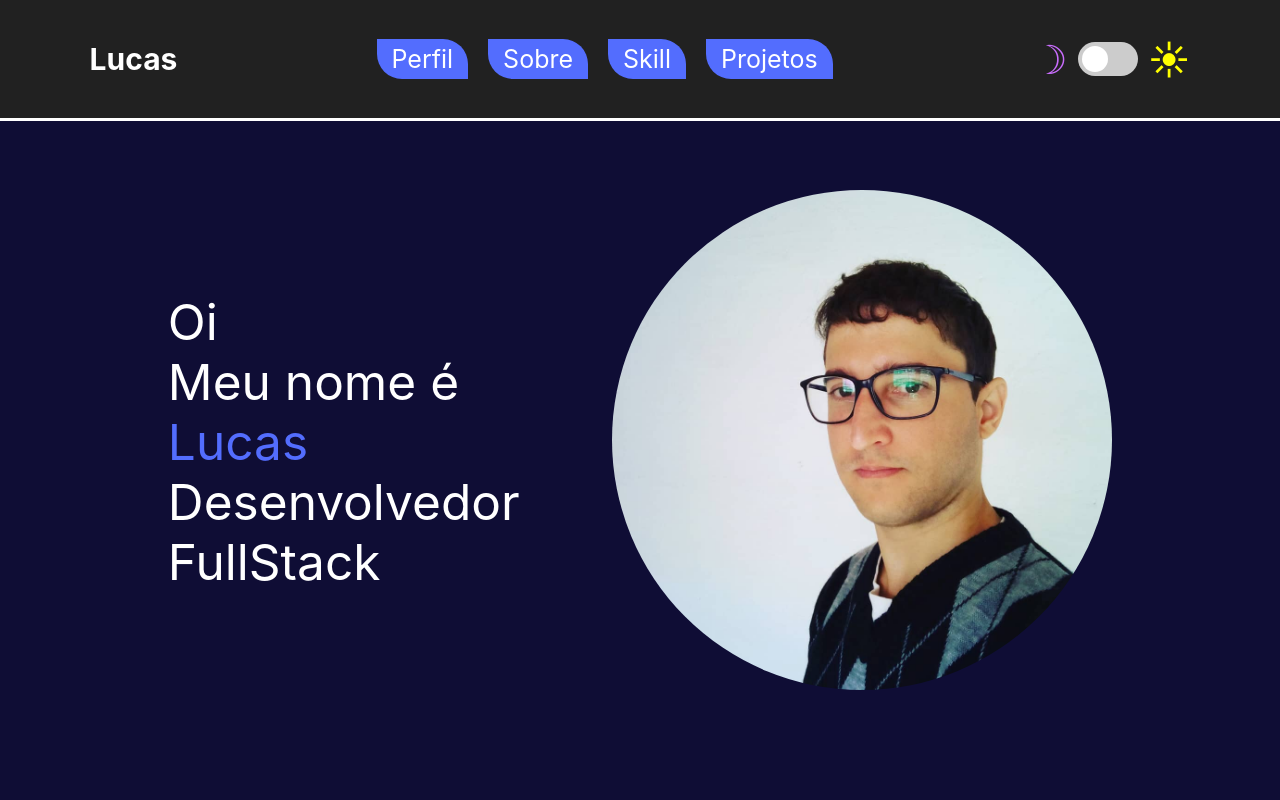
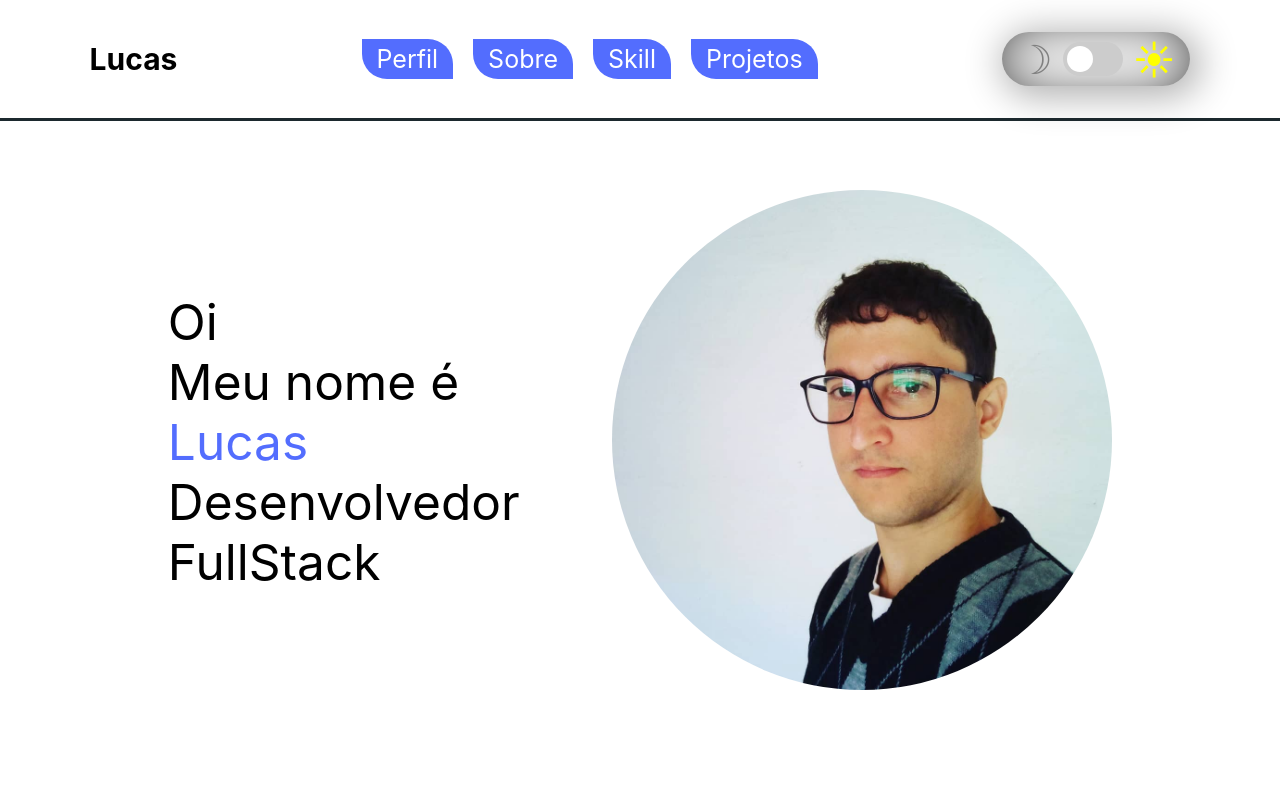
Before and after one commit to DigitalHDR/Meu-portfolio-react, a React (Create React App) app: page /projetos in a window 1280 px wide. Shown: the top 800 px of the page. Built offline with nearby package versions, Linux system fonts and the light colour scheme.

Commit message:
estilização no darkmode

```diff
--- a/src/App.css
+++ b/src/App.css
@@ -8,28 +8,44 @@
 }
 
 :root {
+  /* header start */
   --bg-header: #212121;
   --header-logo: #ffffff;
+  /* header end */
 
+  /* h1 e tilulos da pagina start */
   --h1-geral: #FFFFFF;
+  /* h1 e tilulos da pagina end */
 
+  /* background geral start */
   --bg-geral: #0f0d35;
+  /* background geral end */
 
+  /* botao navBar e card de projetos start */
+  --bg-cardBotao: #536DFE;
+  --bg-cardBotaoHover: #AE3C85;
+  --card-color: #FFFFFF;
+  /* botao navBar e card de projetos end */
+
+  /* card projetos start */
   --bg-card: #ffffff;
   --card-title: #695353;
   --card-text-color: #665f5f;
+  /* card projetos end */
 
-  --bg-cardBotao: #536DFE;
-  --bg-cardBotaoHover: #AE3C85;
-  --card-color: #FFFFFF;
+  /* redesocial start */
+  --Bs-Git-e-Link: #FFFFFF;
+  /* redesocial end */
 
-  --Bs-Git-e-Link: #FFFFFF;
+  /* darkMode start */
+  --darkMode-container: rgba(255, 255, 255, 0.219);
+  /* darkMode end */
 }
 
 body {
   font-family: -apple-system, BlinkMacSystemFont, 'Segoe UI', 'Roboto', 'Oxygen',
-  'Ubuntu', 'Cantarell', 'Fira Sans', 'Droid Sans', 'Helvetica Neue',
-  sans-serif;
+    'Ubuntu', 'Cantarell', 'Fira Sans', 'Droid Sans', 'Helvetica Neue',
+    sans-serif;
   -webkit-font-smoothing: antialiased;
   -moz-osx-font-smoothing: grayscale;
   background-color: var(--bg-geral);
@@ -38,18 +54,32 @@ body {
 
 
 body.dark-mode {
+  /* header start */
   --bg-header: #ffffff;
   --header-logo: #000000;
+  /* header end */
 
+  /* h1 e tilulos da pagina start */
   --h1-geral: #000000;
+  /* h1 e tilulos da pagina end */
 
+  /* background geral start */
   --bg-geral: #ffffff;
+  /* background geral end */
 
+  /* card projetos start */
   --bg-card: #1c292e;
   --card-title: #ece4e4;
   --card-text-color: #cac7c7;
+  /* card projetos end */
 
+  /* redesocial start */
   --Bs-Git-e-Link: #524141;
+  /* redesocial end */
+
+  /* darkMode start */
+  --darkMode-container: rgba(0, 0, 0, 0.308);
+  /* darkMode end */
 }
 
 html::-webkit-scrollbar {
--- a/src/components/Header/header.css
+++ b/src/components/Header/header.css
@@ -41,6 +41,15 @@ button {
 }
 
 /* ========== */
+.darkMode_container {
+  padding: 0px 15px;
+  border-radius: 40px;
+  background-color: transparent;
+  -webkit-box-shadow: 5px 5px 37px 6px var(--darkMode-container);
+  box-shadow: 5px 5px 37px 6px var(--darkMode-container),
+      inset 0px 0px 65px -20px rgb(0, 0, 0)
+}
+
 .switch-checkbox {
   padding: 10px;
 }
@@ -95,11 +104,11 @@ button {
   transition: 0.4s;
 }
 
-input:checked + .slider {
+input:checked+.slider {
   background-color: #494848;
 }
 
-input:checked + .slider:before {
+input:checked+.slider:before {
   -webkit-transform: translateX(26px);
   -ms-transform: translateX(26px);
   transform: translateX(26px);
@@ -113,6 +122,7 @@ input:checked + .slider:before {
 .slider.round:before {
   border-radius: 50%;
 }
+
 /* ========== */
 
 
--- a/src/components/Header/index.jsx
+++ b/src/components/Header/index.jsx
@@ -24,8 +24,8 @@ export default function Index() {
         </ul>
 
 
-        <div className="nav_link">
-          <span style={{ color: darkMode ? "grey" : " #c96dfd" }}>☽</span>
+        <div className="nav_link darkMode_container">
+          <span style={{ color: darkMode ? "#c96dfd" : "grey" }}>☽</span>
           <div className="switch-checkbox">
             <label className="switch">
               <input onClick={() => toggleDarkMode(darkMode)} type="checkbox" />
--- a/src/components/Header/useDarkMode.jsx
+++ b/src/components/Header/useDarkMode.jsx
@@ -5,11 +5,11 @@ export default function useDarkMode() {
 
   useEffect(() => {
     if(darkMode) {
+      document.body.classList.remove('dark-mode')
+      localStorage.setItem('theme', 'light')
+    } else {
       document.body.classList.add('dark-mode')
       localStorage.setItem('theme', 'dark')
-    } else {
-      document.body.classList.remove('dark-mode')
-      localStorage.setItem('theme', 'light')
     }
   }, [darkMode])
 
```
